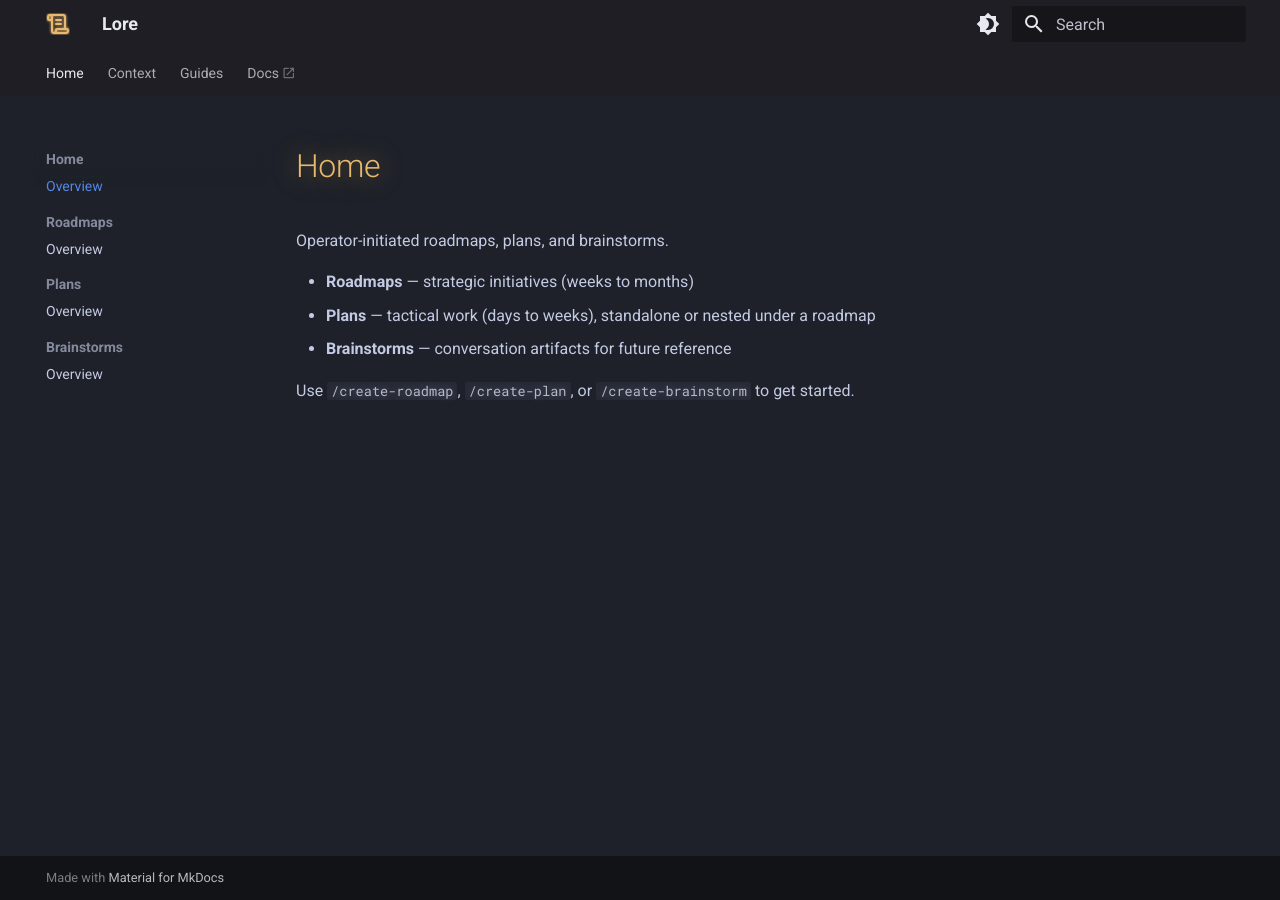
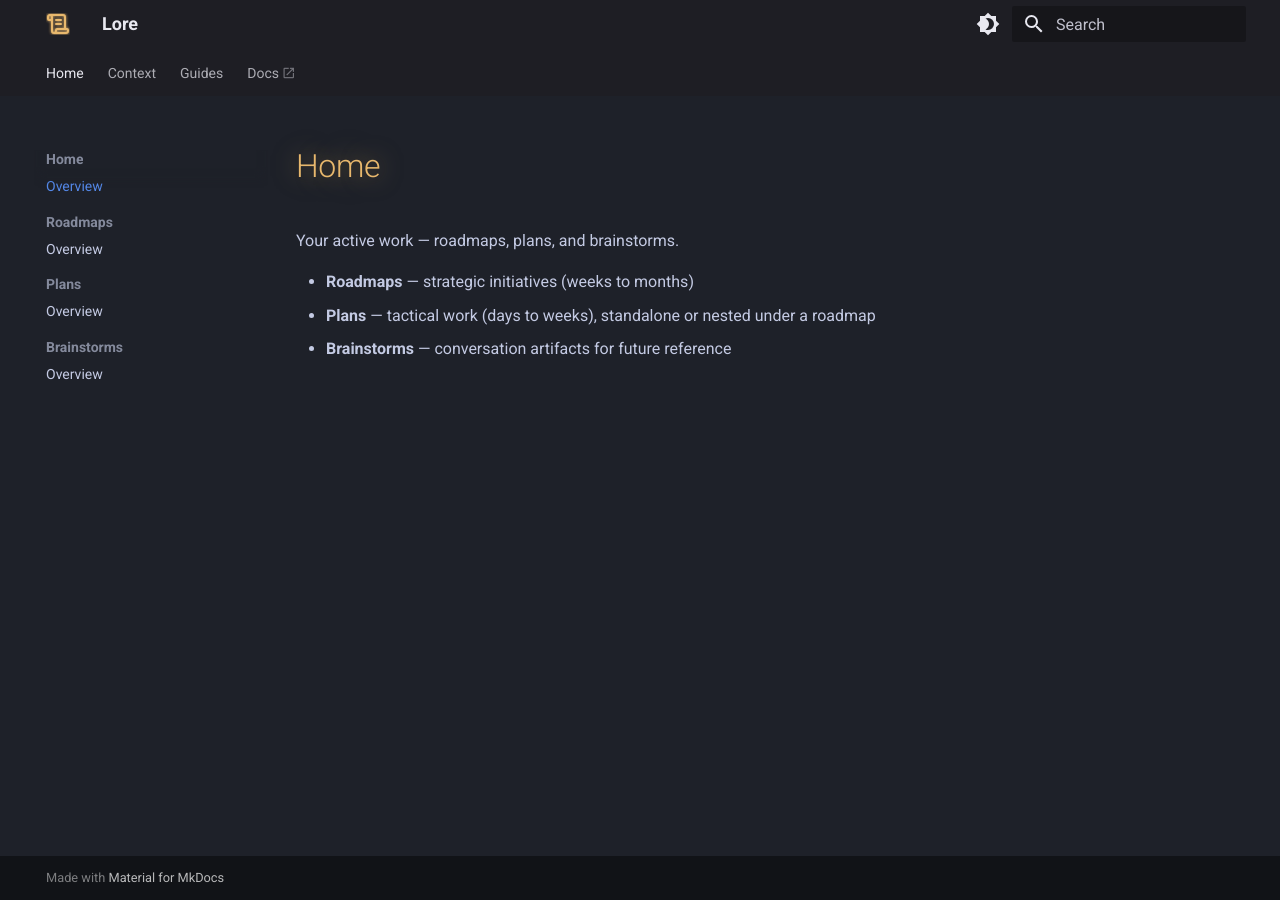
Before and after one commit to lorehq/lore, an MkDocs documentation site: the page built from docs/index.md, in a window 1280 px wide. Built offline with MkDocs 1.6.1 and Material for MkDocs 9.7.7, drawn with Linux system fonts in a browser that asks for light colours.

Commit message:
Remove /create-* slash command references from scaffold pages
These are agent keywords, not operator-facing slash commands.
Scaffold pages now describe what each section is for without
referencing commands that don't exist in the TUI menu.

Co-Authored-By: Claude Opus 4.6 <noreply@anthropic.com>

```diff
--- a/docs/index.md
+++ b/docs/index.md
@@ -3,10 +3,8 @@ title: Home
 ---
 # Home
 
-Operator-initiated roadmaps, plans, and brainstorms.
+Your active work — roadmaps, plans, and brainstorms.
 
 - **Roadmaps** — strategic initiatives (weeks to months)
 - **Plans** — tactical work (days to weeks), standalone or nested under a roadmap
 - **Brainstorms** — conversation artifacts for future reference
-
-Use `/create-roadmap`, `/create-plan`, or `/create-brainstorm` to get started.
```
Also changed, not shown: docs/work/brainstorms/index.md (+1 -3 lines), docs/work/index.md (+1 -3 lines), docs/work/plans/index.md (+1 -3 lines), docs/work/roadmaps/index.md (+1 -3 lines).
